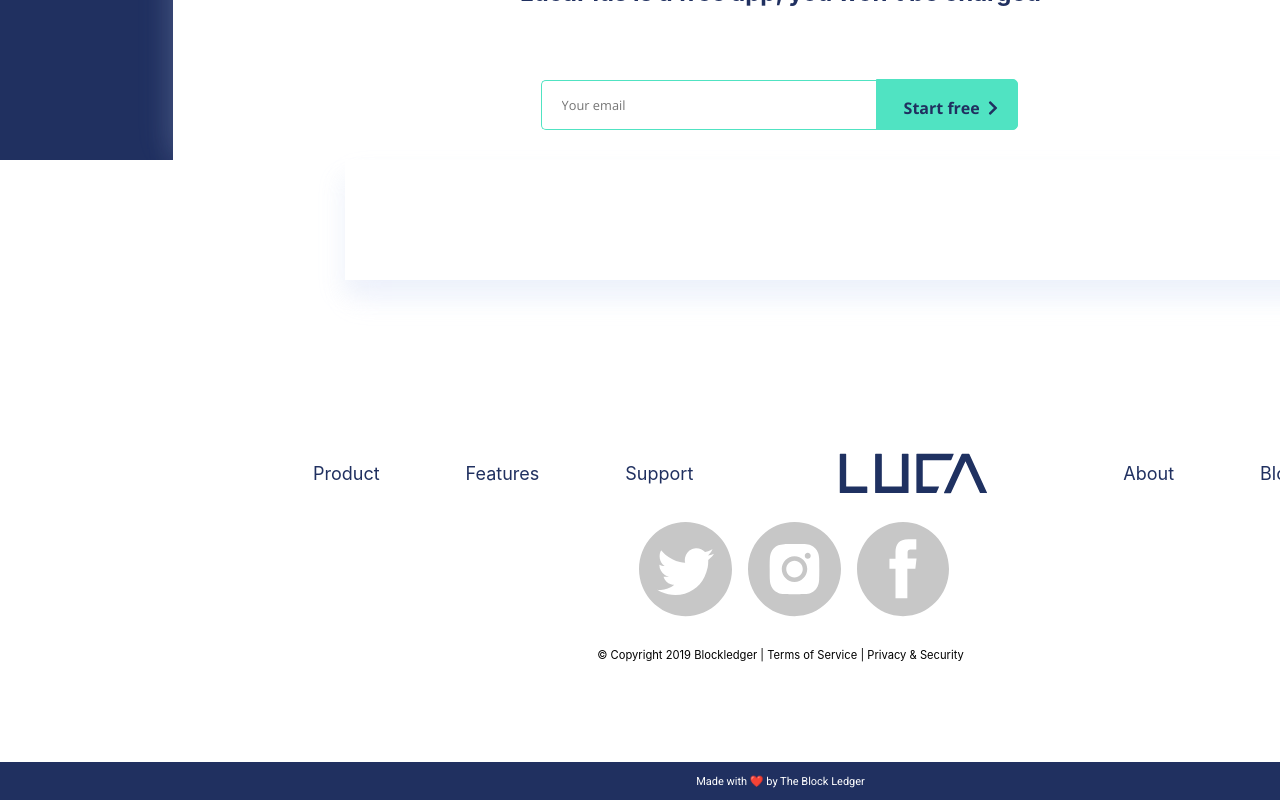
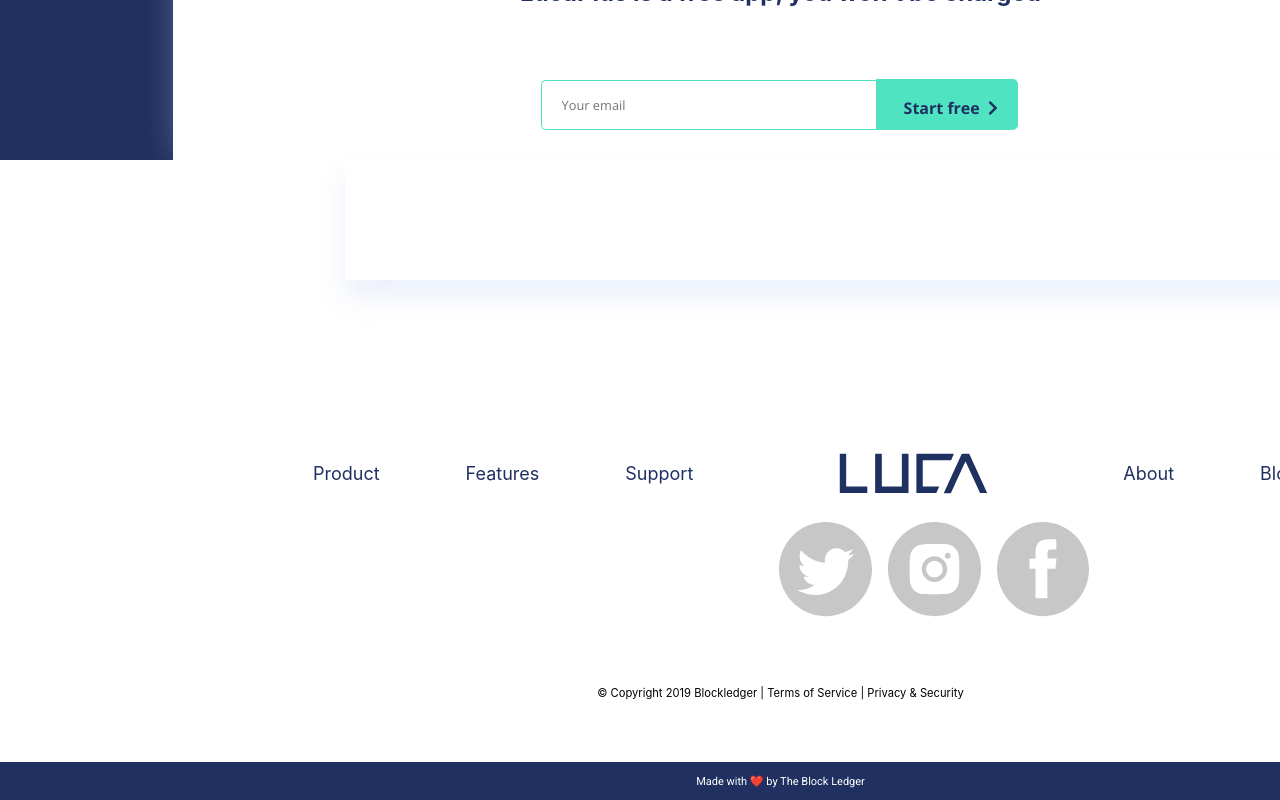
Before and after one commit to Lianakeys/LucaWebsite, a React (Create React App) app in the folder luca-website/: page / in a window 1280 px wide. Shown: the part 3440-4240 px from the top of the page. Built offline with nearby package versions, Linux system fonts and the light colour scheme.

Commit message:
fixed social media footer

```diff
--- a/luca-website/src/components/cssComponents/footer.css
+++ b/luca-website/src/components/cssComponents/footer.css
@@ -124,7 +124,7 @@
     height: 20%;
     width: 30%;
     /* background-color: red; */
-    margin-left: 35rem;
+    margin-left: 700px;
     display: flex;
     justify-content: center;
 }
@@ -202,7 +202,7 @@
     display: flex;
     align-items: flex-end;
     justify-content: center;
-    margin-bottom: 0.2rem;
+    margin-bottom: -4rem;
 }
 
 .copyright-font {
```
